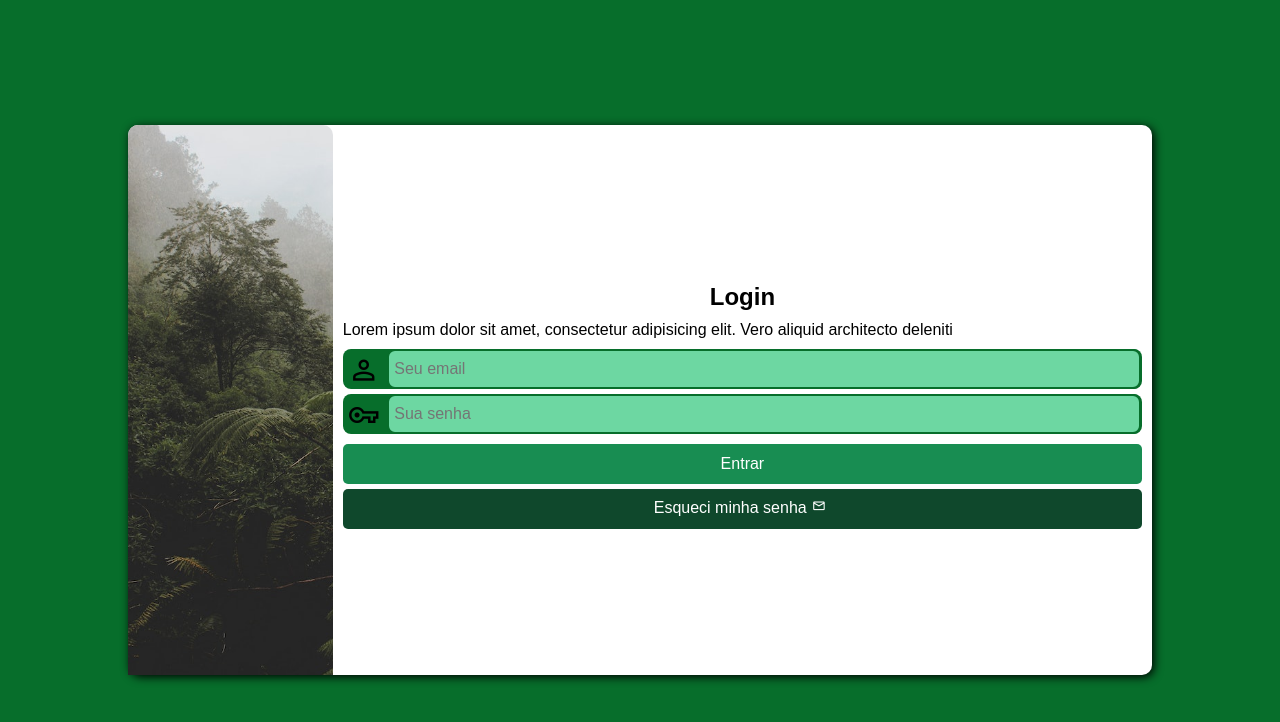
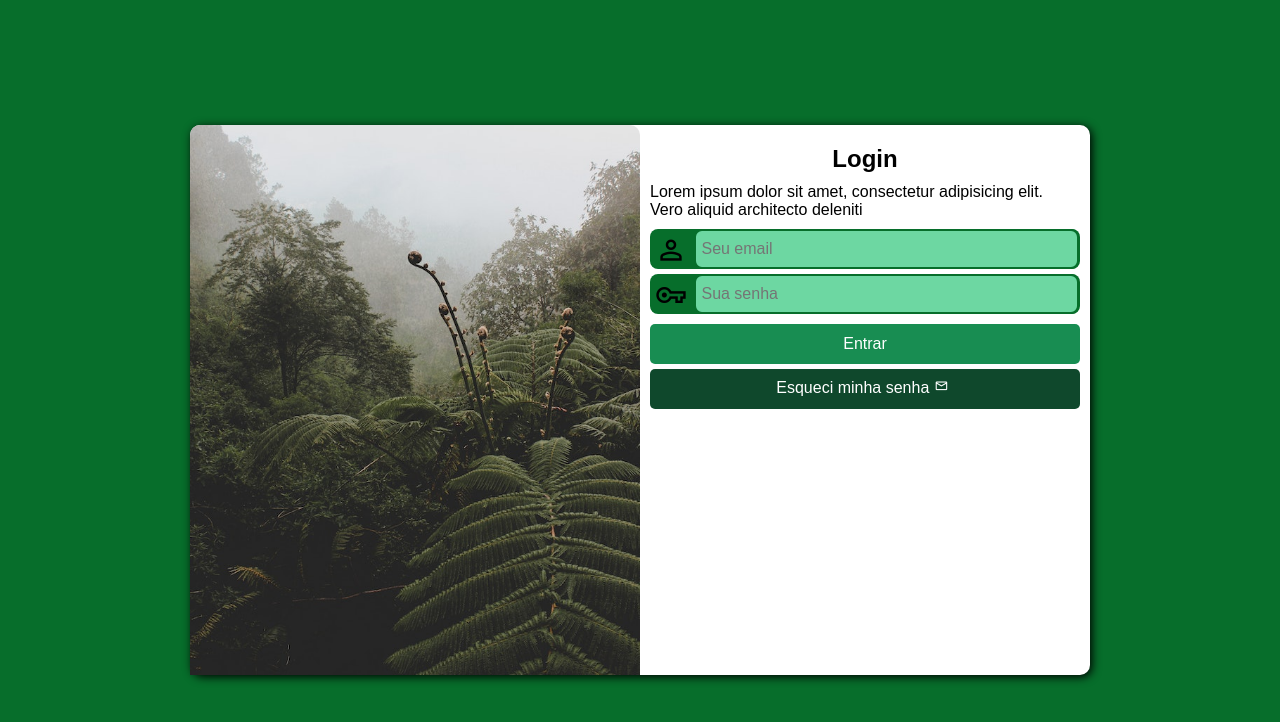
Before and after one commit to lucasvictorm/tela-login, a plain HTML site: page index.html in a window 1280 px wide. Drawn offline with nearby package versions, Linux system fonts and the light colour scheme.

Commit message:
responsividade para telas grandes

```diff
--- a/estilos/media-query.css
+++ b/estilos/media-query.css
@@ -1,17 +1,31 @@
 @charset "UTF-8";
 
-@media screen and (min-width: 600px) {
+@media screen and (min-width: 600px) and (max-width: 799px){
     main{
         width: 80vw;
     }
     main div#imagem{
         float: left;
-        width: 20%;
+        width: 30%;
         height: 100%;
     }
     #conteudo{
         float: right;
-        width: 80%;
+        width: 70%;
         transform: translateY(50%);
     }
 }
+@media screen and (min-width: 800px){
+    main{
+        width: 900px;
+    }
+    main div#imagem{
+        float: left;
+        width: 50%;
+        height: 100%;
+    }
+    #conteudo{
+        float: right;
+        width: 50%;
+    }
+}
--- a/index.html
+++ b/index.html
@@ -5,7 +5,7 @@
     <meta http-equiv="X-UA-Compatible" content="IE=edge">
     <meta name="viewport" content="width=device-width, initial-scale=1.0">
     <title>Login</title>
-    <link rel="stylesheet" href="estilos/style.css" media="all">
+    <link rel="stylesheet" href="estilos/style.css">
     <link rel="stylesheet" href="https://fonts.googleapis.com/css2?family=Material+Symbols+Outlined:opsz,wght,FILL,GRAD@48,400,1,0" />
     <link rel="stylesheet" href="estilos/media-query.css">
 </head>
```
